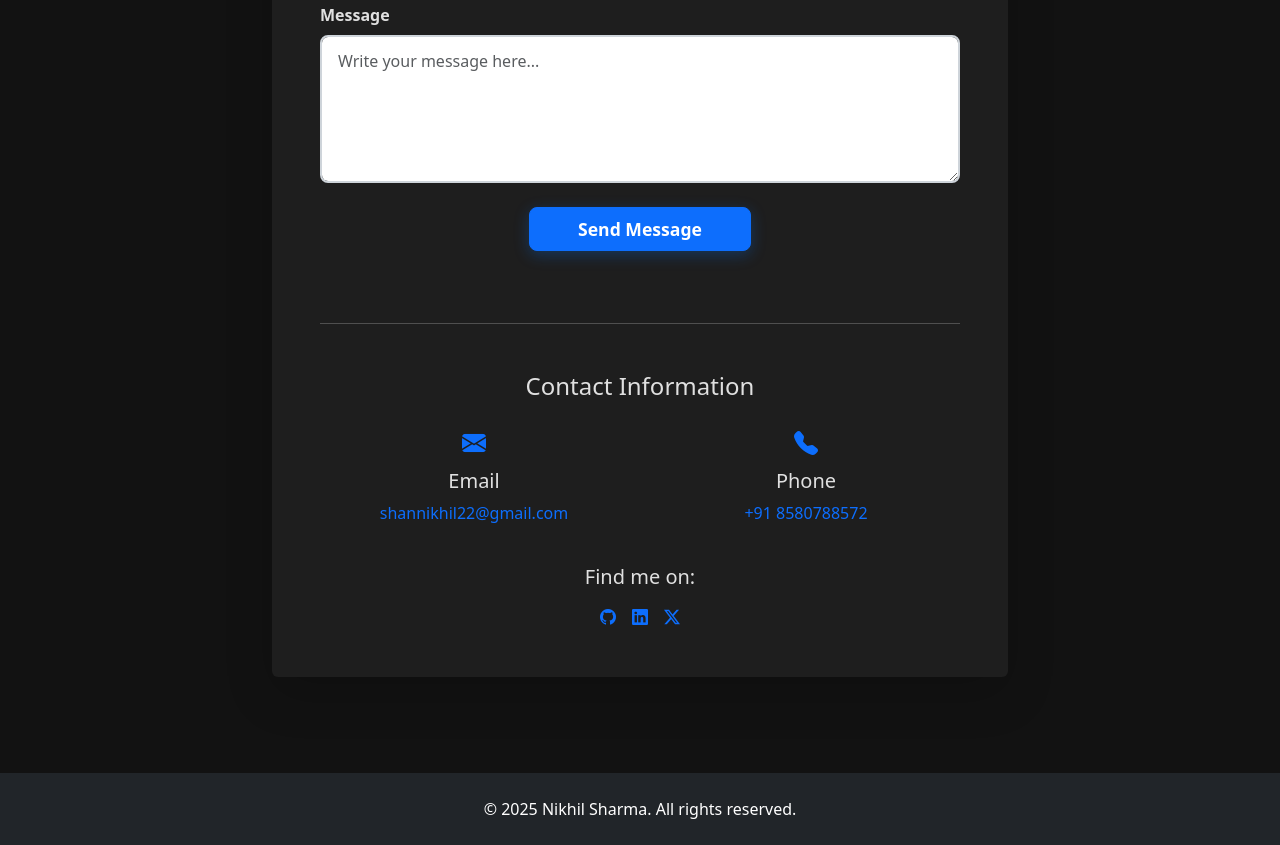
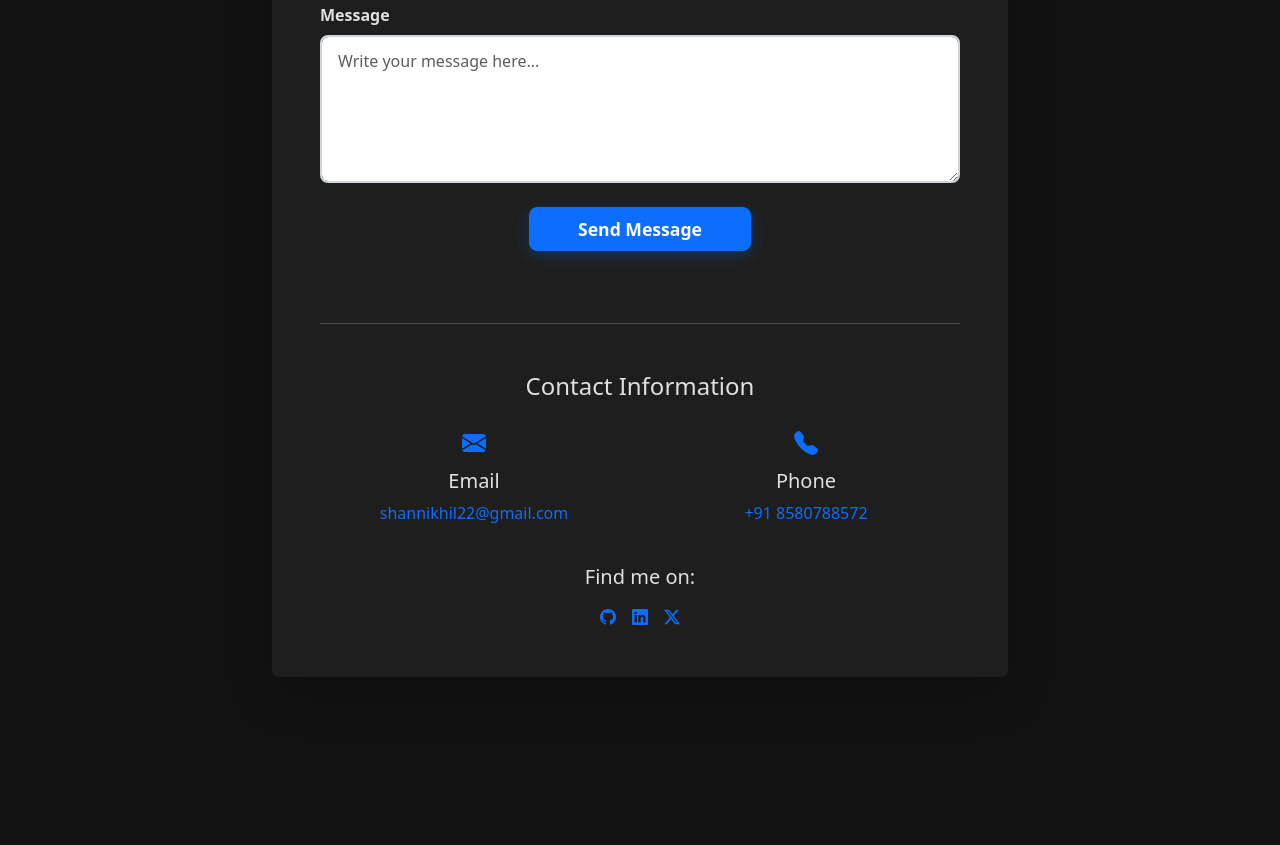
Before and after one commit to NikhilSharma022/portfolio, a plain HTML site: page index.html in a window 1280 px wide. Shown: the part 3194-4039 px from the top of the page. After the commit the page ends 3967 px from the top, so only its background shows below. Drawn offline with nearby package versions, Linux system fonts and the light colour scheme.

Commit message:
removed the footer

```diff
--- a/index.html
+++ b/index.html
@@ -316,11 +316,7 @@
         </div>
     </section>
 
-    <footer class="py-4 bg-dark text-white text-center">
-        <div class="container">
-            <p class="mb-0">© 2025 Nikhil Sharma. All rights reserved.</p>
-        </div>
-    </footer>
+
 
     <script src="https://cdn.jsdelivr.net/npm/bootstrap@5.3.0/dist/js/bootstrap.bundle.min.js"></script>
     <script src="https://cdnjs.cloudflare.com/ajax/libs/aos/2.3.4/aos.js"></script>
```
